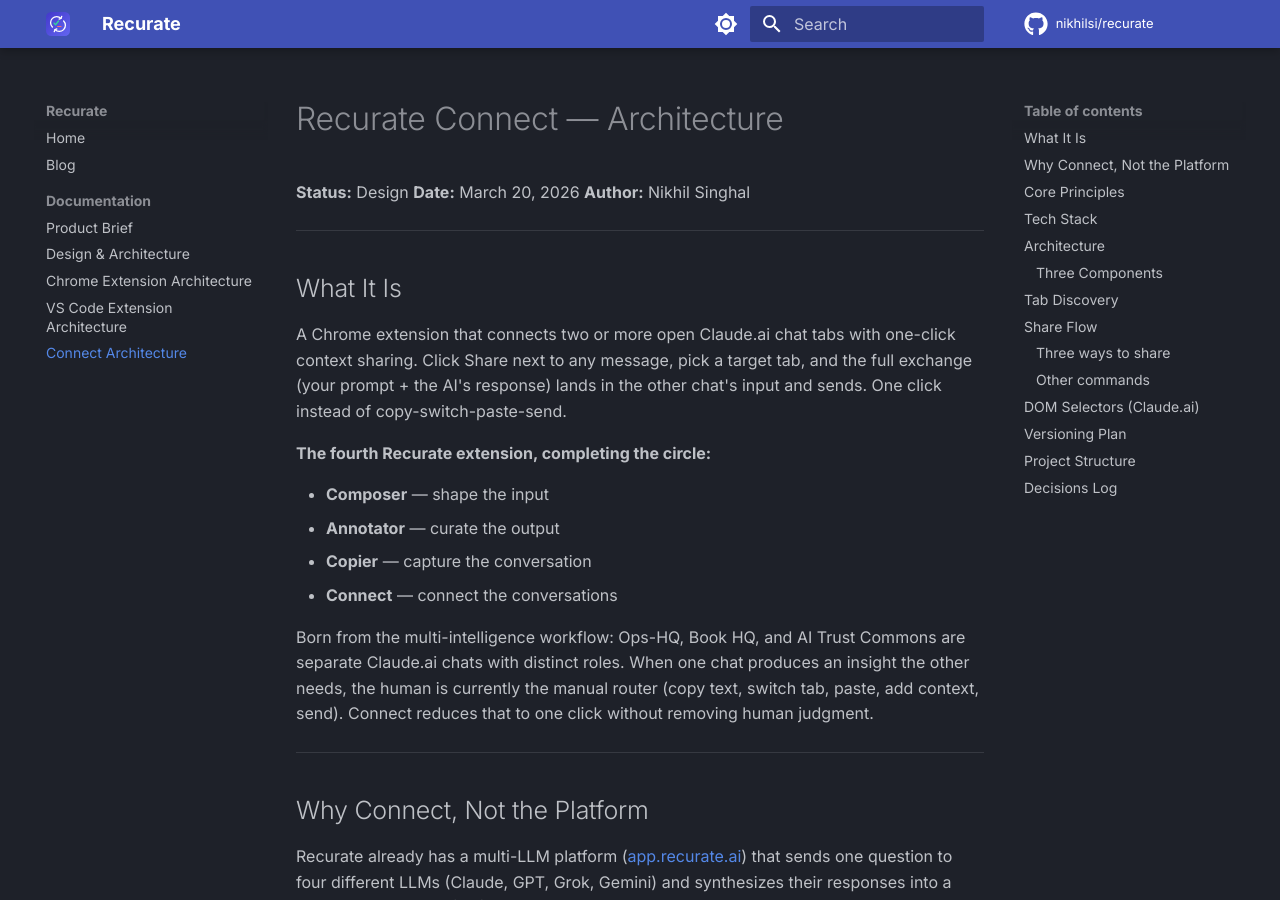
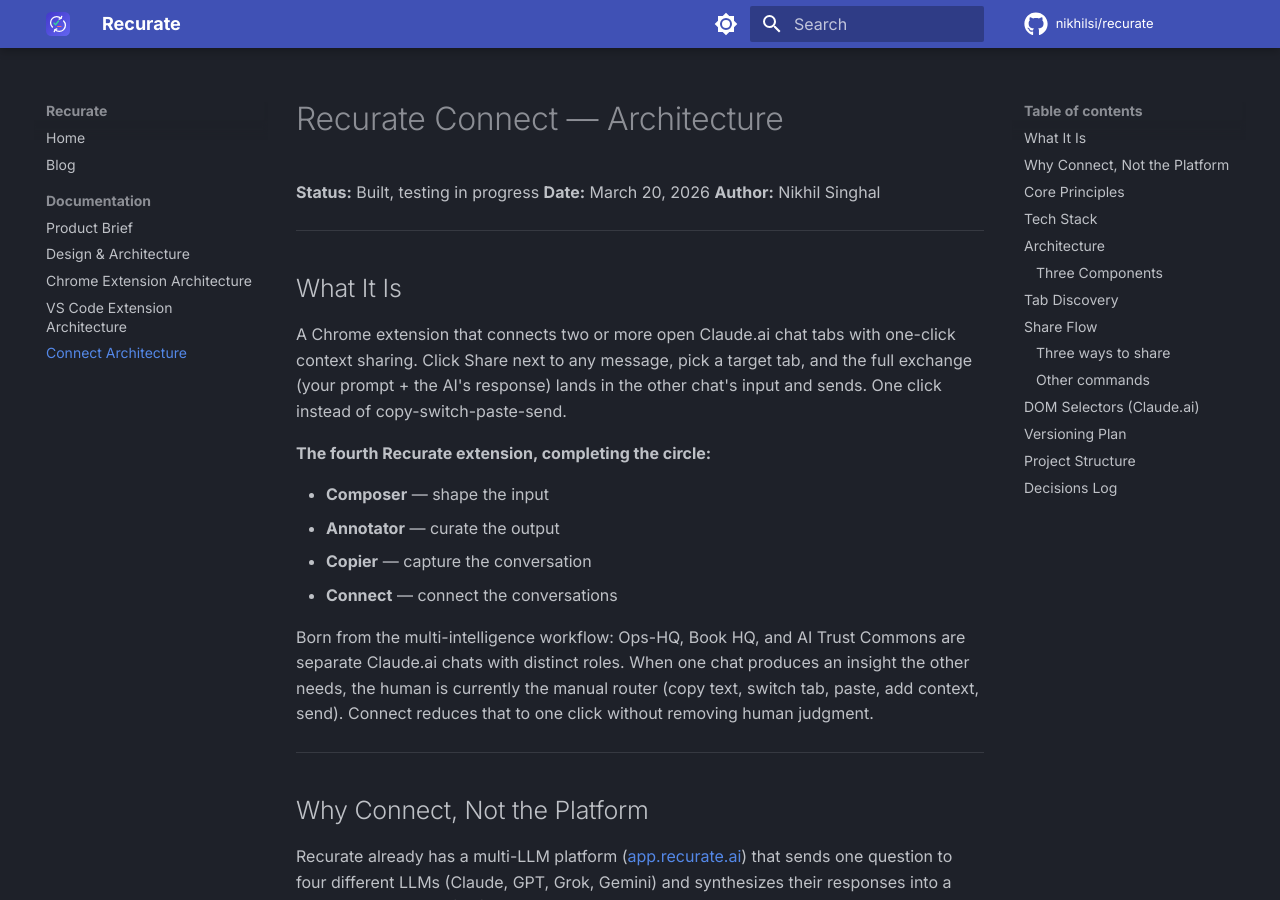
Before and after one commit to nikhilsi/recurate, an MkDocs documentation site: the page built from docs/connect-architecture.md, in a window 1280 px wide and 900 px high. Built offline with MkDocs 1.6.1 and Material for MkDocs 9.7.7, drawn with Linux system fonts in a browser that asks for light colours; comment, search, counter and statistics services are not loaded.

Commit message:
Update Connect architecture status to built

```diff
--- a/docs/connect-architecture.md
+++ b/docs/connect-architecture.md
@@ -1,6 +1,6 @@
 # Recurate Connect — Architecture
 
-**Status:** Design
+**Status:** Built, testing in progress
 **Date:** March 20, 2026
 **Author:** Nikhil Singhal
 
```
